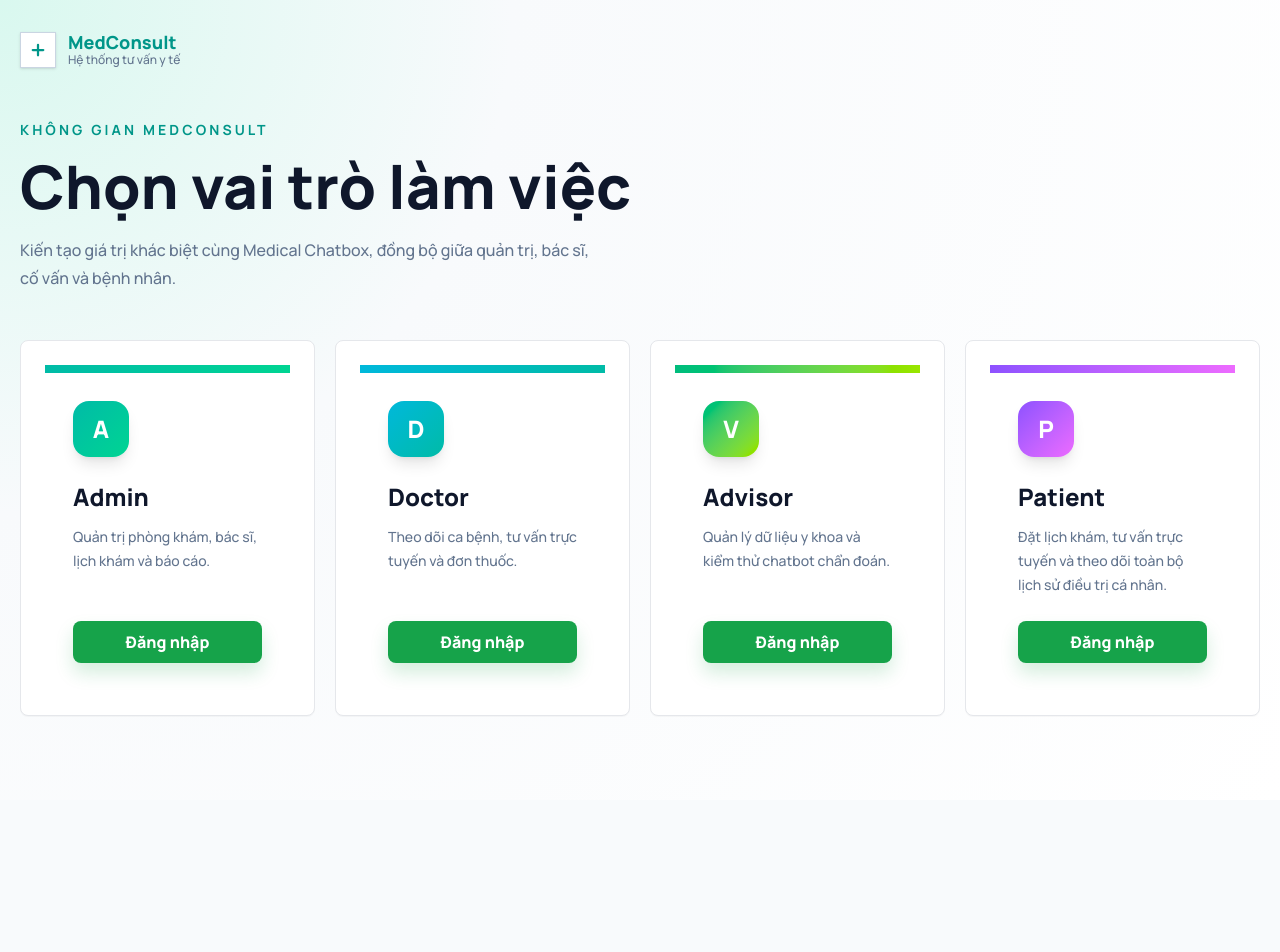
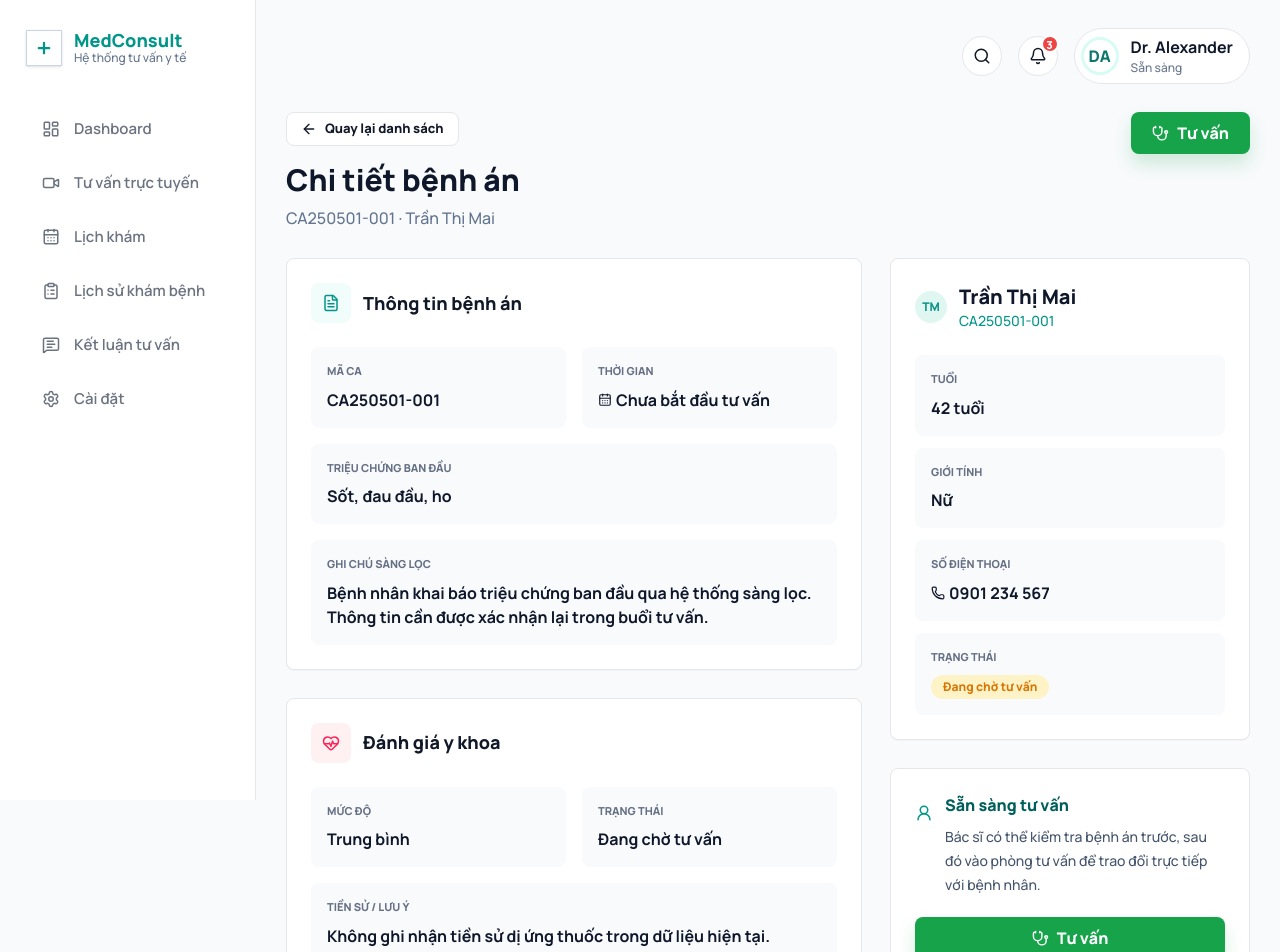
Before and after one commit to PhamNam342/ui_ux_14_chatbot, a React (Vite) app in the folder frontend/: page /doctor/patients/1 in a window 1280 px wide. Before the commit this address led to /. Shown: the top 952 px of the page. Before the commit the page ends 800 px from the top, so only its background shows below. Built offline with nearby package versions, Linux system fonts and the light colour scheme.

Commit message:
Update Doctor

```diff
--- a/frontend/src/App.jsx
+++ b/frontend/src/App.jsx
@@ -48,6 +48,7 @@ export default function App() {
       <Route path="/doctor" element={<DoctorDashboard />} />
       <Route path="/doctor/cases" element={<DoctorDashboard />} />
       <Route path="/doctor/cases/:id" element={<DoctorDetail />} />
+      <Route path="/doctor/patients/:id" element={<DoctorDetail />} />
       <Route path="/doctor/consult" element={<DoctorConsult />} />
       <Route path="/doctor/medicine" element={<DoctorMedicine />} />
       <Route path="/doctor/schedule" element={<DoctorSchedule />} />
--- a/frontend/src/pages/admin/AdminRevenue.jsx
+++ b/frontend/src/pages/admin/AdminRevenue.jsx
@@ -89,6 +89,7 @@ export function AdminRevenue() {
               </select>
             </div>
           </div>
+          <RevenueBarChart values={bars} period={period} />
         </Card>
 
         <Card className="mt-7">
--- a/frontend/src/pages/doctor/DoctorConsult.jsx
+++ b/frontend/src/pages/doctor/DoctorConsult.jsx
@@ -126,7 +126,7 @@ export function DoctorConsult() {
                 <li>Đau đầu, mệt mỏi</li>
               </ul>
             </div>
-            <Link to="/doctor/cases/CA250501-001">
+            <Link to="/doctor/patients/CA250501-001">
               <Button variant="outline" className="mt-5 w-full justify-center">Xem chi tiết ca bệnh</Button>
             </Link>
           </Card>
--- a/frontend/src/pages/doctor/DoctorDashboard.jsx
+++ b/frontend/src/pages/doctor/DoctorDashboard.jsx
@@ -32,7 +32,7 @@ export function DoctorDashboard() {
     { key: 'status', label: 'TRẠNG THÁI', render: (r) => <Badge tone={statusTone(r.status)}>{r.status}</Badge> },
     { key: 'level', label: 'MỨC ĐỘ', render: (r) => <Badge tone={levelTone(r.level)}>{r.level}</Badge> },
     { key: 'symptoms', label: 'TRIỆU CHỨNG' },
-    { key: 'action', label: 'HÀNH ĐỘNG', render: (r) => <Link className="mini-btn teal" to={`/doctor/cases/${r.code}`}>Xem ca</Link> },
+    { key: 'action', label: 'HÀNH ĐỘNG', render: (r) => <Link className="mini-btn teal" to={`/doctor/patients/${r.code}`}>Xem ca</Link> },
   ]
 
   const historyColumns = [
@@ -41,7 +41,7 @@ export function DoctorDashboard() {
     { key: 'symptoms', label: 'TRIỆU CHỨNG' },
     { key: 'time', label: 'THỜI GIAN' },
     { key: 'rating', label: 'ĐÁNH GIÁ', render: (r) => <Stars value={r.rating} /> },
-    { key: 'action', label: 'CHI TIẾT', render: (r) => <Link className="mini-btn teal" to={`/doctor/cases/${r.code}`}>Chi tiết</Link> },
+    { key: 'action', label: 'CHI TIẾT', render: (r) => <Link className="mini-btn teal" to={`/doctor/patients/${r.code}`}>Chi tiết</Link> },
   ]
 
   return (
--- a/frontend/src/pages/doctor/DoctorDetail.jsx
+++ b/frontend/src/pages/doctor/DoctorDetail.jsx
@@ -1,120 +1,82 @@
-import { useState } from 'react'
 import { Link, useParams } from 'react-router-dom'
-import { AlertCircle, ArrowLeft, Calendar, Clock, MessageSquare, Mic, MicOff, MonitorUp, Phone, PhoneOff, Search, Star, User, Video, VideoOff } from 'lucide-react'
+import { ArrowLeft, CalendarDays, FileText, HeartPulse, Phone, Stethoscope, UserRound } from 'lucide-react'
 import { AppShell, Avatar, Badge, Button, Card, TopBar } from '../../components/ui.jsx'
 import { cases, consultationHistory } from '../../data/mock.js'
 
 export function DoctorDetail() {
   const { id } = useParams()
+  const currentCase = cases.find((item) => item.code === id) || cases[0]
   const consultation = consultationHistory.find((item) => item.code === id)
-  const currentCase = cases.find((item) => item.code === id) || cases[0]
-  const detail = consultation || {
+
+  const record = {
     code: currentCase.code,
     patient: currentCase.patient,
     initials: currentCase.initials,
     symptoms: currentCase.symptoms,
-    time: 'Chưa hoàn tất tư vấn',
-    rating: 0,
-    diagnosis: 'Chưa có kết luận',
-    feedback: [],
+    diagnosis: consultation?.diagnosis || 'Chưa có chẩn đoán chính thức. Cần tư vấn trực tuyến để bác sĩ đánh giá thêm.',
+    time: consultation?.time || 'Chưa bắt đầu tư vấn',
+    feedback: consultation?.feedback || [],
+    medicalHistory: currentCase.level === 'Cao' ? 'Theo dõi tim mạch, cần kiểm tra huyết áp và ECG nếu đau ngực kéo dài.' : 'Không ghi nhận tiền sử dị ứng thuốc trong dữ liệu hiện tại.',
+    initialNote: 'Bệnh nhân khai báo triệu chứng ban đầu qua hệ thống sàng lọc. Thông tin cần được xác nhận lại trong buổi tư vấn.',
   }
-
-  const statusColor = {
-    'Đang chờ tư vấn': 'amber',
-    'Đang tư vấn': 'blue',
-    'Hoàn tất': 'green',
-    'Mới': 'neutral',
-  }
-
-  const [micOn, setMicOn] = useState(true)
-  const [camOn, setCamOn] = useState(true)
-  const [screenOn, setScreenOn] = useState(false)
-  const [inCall, setInCall] = useState(false)
 
   return (
     <AppShell role="doctor">
       <TopBar />
       <div className="content-wide">
-
-        {/* Header */}
-        <div className="mb-6 flex flex-col gap-4 sm:flex-row sm:items-center sm:justify-between">
+        <div className="mb-7 flex flex-col gap-4 sm:flex-row sm:items-start sm:justify-between">
           <div>
-            <Link to="/doctor/dashboard" className="mini-btn inline-flex items-center gap-1.5 mb-3">
-              <ArrowLeft size={15} /> Quay lại danh sách
+            <Link to="/doctor" className="mini-btn mb-4 inline-flex items-center gap-2">
+              <ArrowLeft size={16} />
+              Quay lại danh sách
             </Link>
-            <h1 className="text-2xl font-black text-slate-800">Chi tiết ca bệnh</h1>
-            <p className="text-slate-500 text-sm mt-0.5">{detail.code} · {detail.patient}</p>
+            <h1 className="text-3xl font-black text-slate-900">Chi tiết bệnh án</h1>
+            <p className="mt-2 text-slate-500">{record.code} · {record.patient}</p>
           </div>
-          {/* <Link to="/doctor/consult">
-            <Button className="shrink-0">Bắt đầu tư vấn</Button>
-          </Link> */}
+          <Link to={`/doctor/consult?case=${record.code}`}>
+            <Button><Stethoscope size={17} /> Tư vấn</Button>
+          </Link>
         </div>
 
-        {/* Main grid: Left wide column + right sidebar */}
-        <div className="grid gap-6 xl:grid-cols-[1fr_340px]">
-
-          {/* LEFT COLUMN */}
-          <div className="flex flex-col gap-6">
-
-            {/* Symptoms card */}
+        <div className="grid gap-7 xl:grid-cols-[1fr_360px]">
+          <div className="space-y-7">
             <Card>
-              <div className="flex items-center gap-2 mb-4">
-                <div className="w-8 h-8 rounded-lg bg-amber-50 flex items-center justify-center">
-                  <AlertCircle size={16} className="text-amber-500" />
-                </div>
-                <h2 className="section-title !mb-0">Triệu chứng ban đầu</h2>
+              <div className="flex items-center gap-3">
+                <span className="grid h-10 w-10 place-items-center rounded-lg bg-teal-50 text-teal-600">
+                  <FileText size={18} />
+                </span>
+                <h2 className="section-title !mb-0">Thông tin bệnh án</h2>
               </div>
-              <p className="leading-7 text-slate-600 text-sm">
-                {detail.symptoms}. Không ghi nhận khó thở nghiêm trọng trong quá trình sàng lọc ban đầu.
-              </p>
-              <div className="mt-5 flex flex-wrap gap-2">
-                <Badge tone={levelTone(currentCase.level)}>{currentCase.level}</Badge>
-                <Badge>Sốt</Badge>
-                <Badge>Ho khan</Badge>
+              <div className="mt-6 grid gap-4 md:grid-cols-2">
+                <Info label="Mã ca" value={record.code} />
+                <Info label="Thời gian" value={record.time} icon={<CalendarDays size={14} />} />
+                <Info label="Triệu chứng ban đầu" value={record.symptoms} wide />
+                <Info label="Ghi chú sàng lọc" value={record.initialNote} wide />
               </div>
             </Card>
 
-            {/* Consultation conclusion */}
             <Card>
-              <div className="flex items-center gap-2 mb-5">
-                <div className="w-8 h-8 rounded-lg bg-teal-50 flex items-center justify-center">
-                  <Clock size={16} className="text-teal-600" />
-                </div>
-                <h2 className="section-title !mb-0">Kết luận tư vấn</h2>
+              <div className="flex items-center gap-3">
+                <span className="grid h-10 w-10 place-items-center rounded-lg bg-rose-50 text-rose-500">
+                  <HeartPulse size={18} />
+                </span>
+                <h2 className="section-title !mb-0">Đánh giá y khoa</h2>
               </div>
-              <div className="grid sm:grid-cols-2 gap-4 mb-5">
-                <div className="bg-slate-50 rounded-xl p-4">
-                  <p className="text-xs text-slate-400 uppercase tracking-wide font-semibold mb-1 flex items-center gap-1">
-                    <Calendar size={12} /> Thời gian
-                  </p>
-                  <p className="font-semibold text-slate-700 text-sm">{detail.time}</p>
-                </div>
-                <div className="bg-slate-50 rounded-xl p-4">
-                  <p className="text-xs text-slate-400 uppercase tracking-wide font-semibold mb-1 flex items-center gap-1">
-                    <Star size={12} /> Đánh giá
-                  </p>
-                  <Stars value={detail.rating} />
-                </div>
-              </div>
-              <div className="bg-slate-50 rounded-xl p-4">
-                <p className="text-xs text-slate-400 uppercase tracking-wide font-semibold mb-2">Chẩn đoán</p>
-                <p className="text-sm leading-7 text-slate-600">{detail.diagnosis}</p>
+              <div className="mt-6 grid gap-4 md:grid-cols-2">
+                <Info label="Mức độ" value={currentCase.level} />
+                <Info label="Trạng thái" value={currentCase.status} />
+                <Info label="Tiền sử / lưu ý" value={record.medicalHistory} wide />
+                <Info label="Chẩn đoán hiện tại" value={record.diagnosis} wide />
               </div>
             </Card>
 
-            {/* Feedback */}
             <Card>
-              <div className="flex items-center gap-2 mb-5">
-                <div className="w-8 h-8 rounded-lg bg-blue-50 flex items-center justify-center">
-                  <MessageSquare size={16} className="text-blue-500" />
-                </div>
-                <h2 className="section-title !mb-0">Phản hồi bệnh nhân</h2>
-              </div>
-              {detail.feedback.length ? (
-                <div className="space-y-4">
-                  {detail.feedback.map((item) => (
+              <h2 className="section-title">Phản hồi sau tư vấn</h2>
+              {record.feedback.length ? (
+                <div className="mt-5 space-y-4">
+                  {record.feedback.map((item) => (
                     <div className="feedback-comment" key={`${item.author}-${item.time}`}>
-                      <Avatar>{item.author.split(' ').slice(-2).map((p) => p[0]).join('')}</Avatar>
+                      <Avatar>{item.author.split(' ').slice(-2).map((part) => part[0]).join('')}</Avatar>
                       <div>
                         <p><b>{item.author}</b><span>{item.time}</span></p>
                         <div>{item.text}</div>
@@ -123,150 +85,66 @@ export function DoctorDetail() {
                   ))}
                 </div>
               ) : (
-                <div className="rounded-xl border border-dashed border-slate-200 bg-slate-50 py-8 text-center">
-                  <MessageSquare size={28} className="mx-auto text-slate-300 mb-2" />
-                  <p className="text-sm text-slate-400">Chưa có phản hồi cho ca tư vấn này.</p>
+                <div className="mt-5 rounded-xl border border-dashed border-slate-200 bg-slate-50 py-8 text-center text-sm text-slate-400">
+                  Chưa có phản hồi vì ca này chưa hoàn tất tư vấn.
                 </div>
               )}
             </Card>
           </div>
 
-          {/* RIGHT SIDEBAR */}
-          <div className="flex flex-col gap-6">
-
-            {/* Patient info card */}
+          <aside className="space-y-7">
             <Card>
-              <div className="flex items-center gap-2 mb-5">
-                <div className="w-8 h-8 rounded-lg bg-violet-50 flex items-center justify-center">
-                  <User size={16} className="text-violet-500" />
-                </div>
-                <h2 className="section-title !mb-0">Thông tin bệnh nhân</h2>
-              </div>
-
-              {/* Patient identity */}
-              <div className="flex items-center gap-3 p-3 bg-slate-50 rounded-xl mb-4">
-                <Avatar>{detail.initials}</Avatar>
+              <div className="flex items-center gap-3">
+                <Avatar>{record.initials}</Avatar>
                 <div>
-                  <p className="font-bold text-slate-800">{detail.patient}</p>
-                  <p className="text-xs text-teal-600 font-mono">{detail.code}</p>
+                  <h2 className="text-xl font-black text-slate-900">{record.patient}</h2>
+                  <p className="text-sm text-teal-600">{record.code}</p>
                 </div>
               </div>
-
-              {/* Info rows */}
-              <div className="space-y-3">
-                <InfoRow label="Tuổi" value={`${currentCase.age} tuổi`} />
-                <InfoRow label="Giới tính" value={currentCase.gender} />
-                <InfoRow label="Số điện thoại" value={currentCase.phone} icon={<Phone size={13} />} />
+              <div className="mt-6 space-y-3">
+                <Info label="Tuổi" value={`${currentCase.age} tuổi`} />
+                <Info label="Giới tính" value={currentCase.gender} />
+                <Info label="Số điện thoại" value={currentCase.phone} icon={<Phone size={14} />} />
                 <div className="info-box">
                   <small>Trạng thái</small>
-                  <Badge tone={statusColor[currentCase.status] || 'neutral'}>{currentCase.status}</Badge>
+                  <Badge tone={statusTone(currentCase.status)}>{currentCase.status}</Badge>
                 </div>
               </div>
             </Card>
 
-            {/* Quick action */}
             <Card className="bg-gradient-to-br from-teal-50 to-emerald-50 border-teal-100">
-              <h3 className="font-bold text-teal-700 mb-3 text-sm">Thao tác nhanh</h3>
-              <div className="grid gap-2">
-                <Link to="/doctor/consult">
-                  <Button className="w-full">Vào phòng tư vấn</Button>
-                </Link>
-                {/* <button className="mini-btn w-full text-center">Xem lịch sử ca bệnh</button> */}
+              <div className="flex items-start gap-3">
+                <span className="grid h-10 w-10 place-items-center rounded-lg bg-white text-teal-600">
+                  <UserRound size={18} />
+                </span>
+                <div>
+                  <h3 className="font-black text-teal-800">Sẵn sàng tư vấn</h3>
+                  <p className="mt-2 text-sm leading-6 text-slate-600">Bác sĩ có thể kiểm tra bệnh án trước, sau đó vào phòng tư vấn để trao đổi trực tiếp với bệnh nhân.</p>
+                </div>
               </div>
+              <Link to={`/doctor/consult?case=${record.code}`}>
+                <Button className="mt-5 w-full justify-center"><Stethoscope size={17} /> Tư vấn</Button>
+              </Link>
             </Card>
-          </div>
-        </div>
-      </div>
-      {/* Floating call control bar */}
-      <div
-        style={{
-          position: 'fixed',
-          bottom: '28px',
-          left: '50%',
-          transform: 'translateX(-50%)',
-          zIndex: 50,
-        }}
-      >
-        <div
-          style={{
-            display: 'flex',
-            alignItems: 'center',
-            gap: '12px',
-            padding: '12px 24px',
-            background: 'rgba(30,35,45,0.92)',
-            backdropFilter: 'blur(16px)',
-            borderRadius: '999px',
-            boxShadow: '0 8px 32px rgba(0,0,0,0.28)',
-          }}
-        >
-          {/* Search */}
-          <CallBtn
-            icon={<Search size={20} />}
-            label="Tìm kiếm"
-            onClick={() => { }}
-          />
-
-          {/* Mic toggle */}
-          <CallBtn
-            icon={micOn ? <Mic size={20} /> : <MicOff size={20} />}
-            label={micOn ? 'Tắt mic' : 'Bật mic'}
-            active={!micOn}
-            onClick={() => setMicOn(v => !v)}
-          />
-
-          {/* End call - red */}
-          <CallBtn
-            icon={inCall ? <PhoneOff size={20} /> : <Phone size={20} />}
-            label={inCall ? 'Kết thúc' : 'Gọi'}
-            danger
-            onClick={() => setInCall(v => !v)}
-          />
-
-          {/* Camera toggle */}
-          <CallBtn
-            icon={camOn ? <Video size={20} /> : <VideoOff size={20} />}
-            label={camOn ? 'Tắt camera' : 'Bật camera'}
-            active={!camOn}
-            onClick={() => setCamOn(v => !v)}
-          />
-
-          {/* Screen share */}
-          <CallBtn
-            icon={<MonitorUp size={20} />}
-            label="Chia sẻ màn hình"
-            active={screenOn}
-            onClick={() => setScreenOn(v => !v)}
-          />
+          </aside>
         </div>
       </div>
     </AppShell>
   )
 }
 
-function InfoRow({ label, value, icon }) {
+function Info({ label, value, icon, wide = false }) {
   return (
-    <div className="info-box">
+    <div className={`info-box ${wide ? 'md:col-span-2' : ''}`}>
       <small>{label}</small>
       <b className="flex items-center gap-1">{icon}{value}</b>
     </div>
   )
 }
 
-function Stars({ value }) {
-  return (
-    <div className="flex items-center gap-0.5">
-      {Array.from({ length: 5 }, (_, i) => (
-        <span key={i} className={i < value ? 'text-amber-400' : 'text-slate-200'}>
-          <Star size={15} fill="currentColor" />
-        </span>
-      ))}
-      {value > 0 && <span className="text-sm font-bold text-slate-600 ml-1">{value}/5</span>}
-    </div>
-  )
+function statusTone(status) {
+  if (status === 'Hoàn tất') return 'green'
+  if (status === 'Đang tư vấn') return 'blue'
+  if (status === 'Đang chờ tư vấn') return 'yellow'
+  return 'neutral'
 }
-
-function levelTone(level) {
-  if (level === 'Cao') return 'red'
-  if (level === 'Thấp') return 'green'
-  return 'yellow'
-}
--- a/frontend/src/pages/patient/PatientBooking.jsx
+++ b/frontend/src/pages/patient/PatientBooking.jsx
@@ -1,4 +1,4 @@
-import { useEffect, useMemo, useState } from 'react'
+import { useMemo, useState } from 'react'
 import { CalendarDays, MapPin, Search, Star } from 'lucide-react'
 import { Badge, Button, Card, PageHeader, TopBar, AppShell } from '../../components/ui.jsx'
 import { clinics, doctorAvailability } from '../../data/mock.js'
@@ -48,13 +48,6 @@ export function PatientBooking() {
   const selectedDateCategory = dateCategory(selectedDate)
   const selectedClinic = clinics.find((clinic) => clinic.id === clinicId)
 
-  useEffect(() => {
-    // Khi đổi phòng khám, reset thao tác chọn bác sĩ/ca để tránh lệch dữ liệu
-    setPreviewDoctor(null)
-    setSelectedDoctor(null)
-    setSelectedSlot('')
-  }, [clinicId])
-
   const clinicDoctors = useMemo(
     () => {
       if (!clinicId) return []
@@ -75,6 +68,13 @@ export function PatientBooking() {
   })
 
   const specialties = ['Tất cả chuyên khoa', ...new Set(doctorAvailability.map((item) => item.spec))]
+
+  function selectClinic(id) {
+    setClinicId(id)
+    setPreviewDoctor(null)
+    setSelectedDoctor(null)
+    setSelectedSlot('')
+  }
 
   function confirmBooking() {
     if (!selectedDoctor || !selectedSlot || !clinicId) return
@@ -147,7 +147,7 @@ export function PatientBooking() {
             <h2 className="section-title">Danh sách bệnh viện</h2>
             <div className="mt-5 space-y-4">
               {clinics.map((clinic) => (
-                <button key={clinic.id} className={`clinic-card ${clinicId === clinic.id ? 'active' : ''}`} onClick={() => setClinicId(clinic.id)}>
+                <button key={clinic.id} className={`clinic-card ${clinicId === clinic.id ? 'active' : ''}`} onClick={() => selectClinic(clinic.id)}>
                   <div><b>{clinic.name}</b><p>{clinic.address}</p></div>
                   <div className="flex flex-col items-end text-right">
                     <strong className="flex items-center gap-1">{clinic.rating}<Star size={14} className="fill-amber-400 text-amber-400" /></strong>
```
Also changed, not shown: frontend/src/pages/patient/PatientAppointments.jsx (+17 -20 lines).
